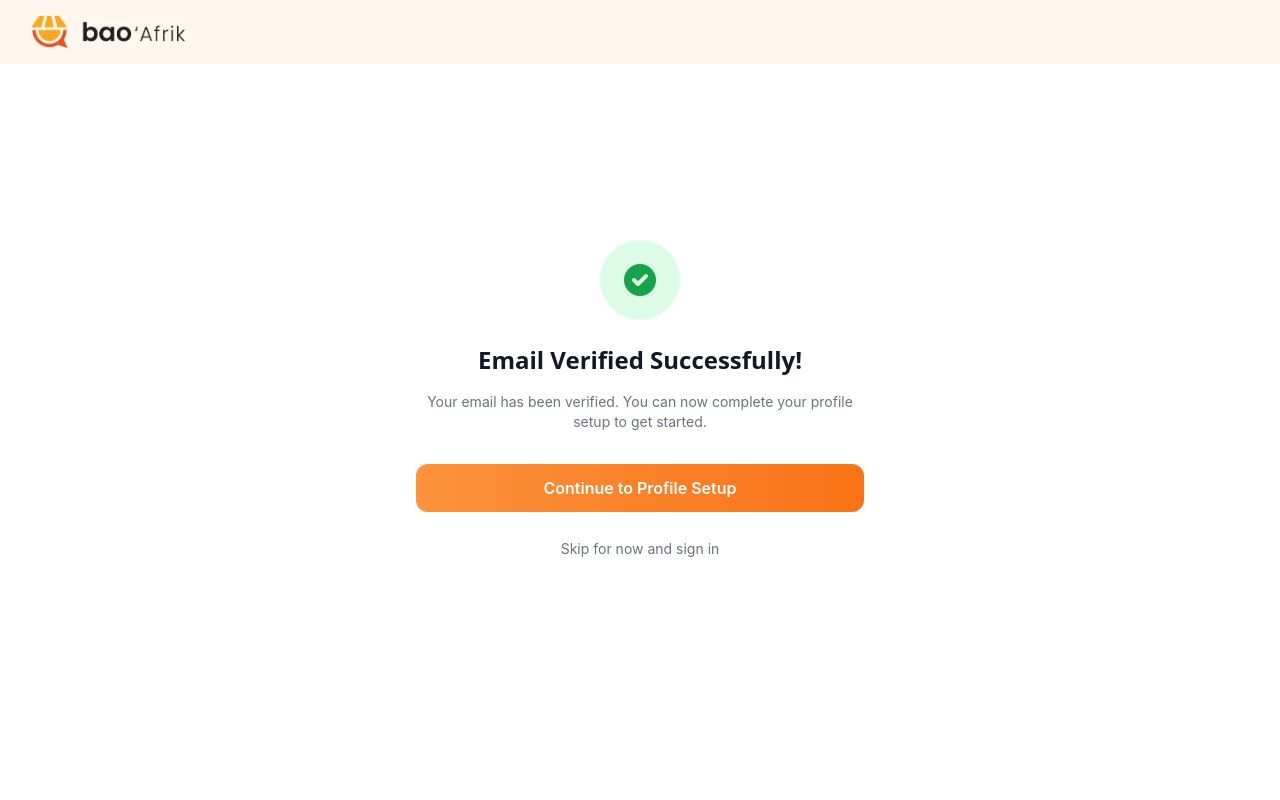
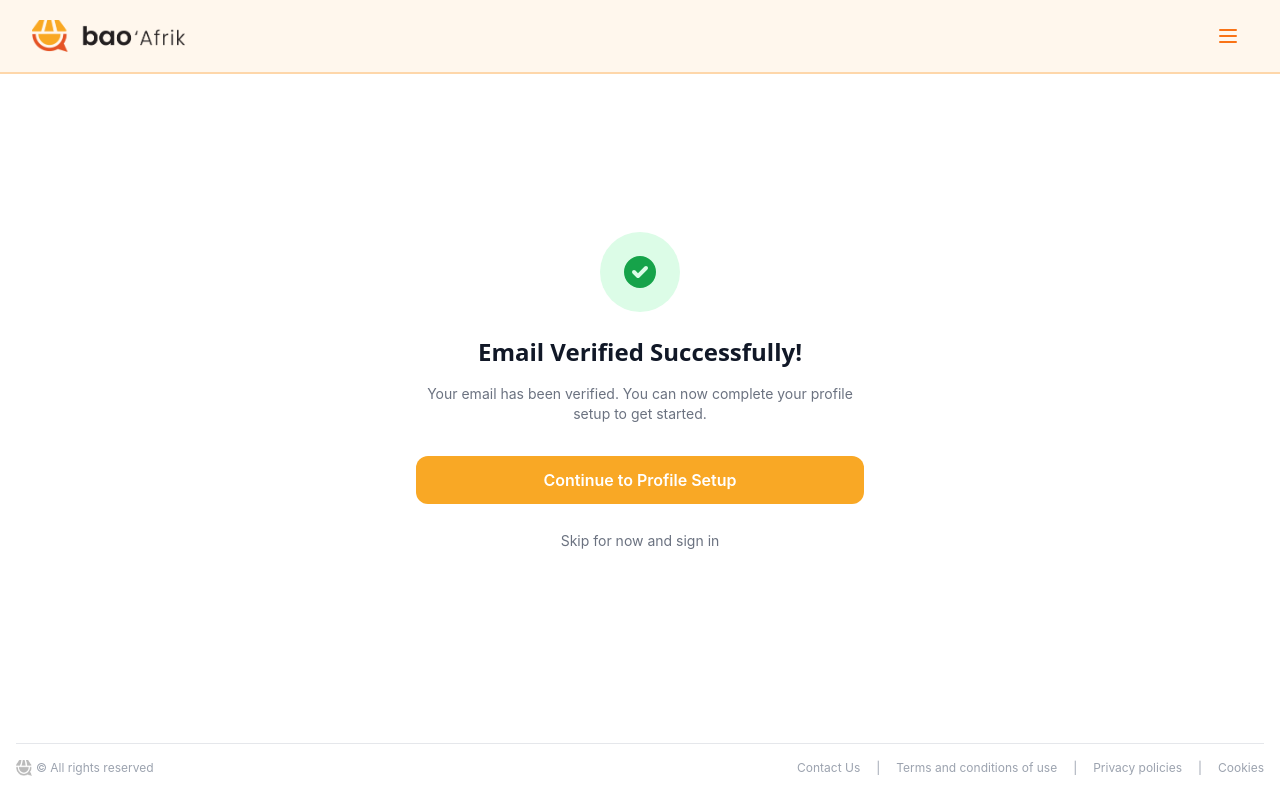
Before and after one commit to Bao-Technologies-and-Travels/BaoAfrik, a React (Create React App) app: page /email-verification-success in a window 1280 px wide. Built offline with nearby package versions, Linux system fonts and the light colour scheme; the HTML template or start-up script is replaced by a standard one.

Commit message:
auth page updates

```diff
--- a/src/pages/auth/EmailVerification.tsx
+++ b/src/pages/auth/EmailVerification.tsx
@@ -4,6 +4,7 @@ import logoSmall from '../../assets/images/logos/ba-brand-icon-colored.png';
 import logoFull from '../../assets/images/logos/ba-Primary-brand-logo-colored.png';
 import LoadingSpinner from '../../components/ui/LoadingSpinner';
 import logoLarge from '../../assets/images/logos/Frame 656.png';
+import lilLogo from '../../assets/images/pre/lil.png';
 
 const EmailVerification: React.FC = () => {
   const location = useLocation();
@@ -123,16 +124,26 @@ const EmailVerification: React.FC = () => {
   };
 
   return (
-    <div className="min-h-screen bg-white flex flex-col items-center justify-center px-4 sm:px-6 lg:px-8">
-      {/* Desktop Logo - Top Left with Background */}
-      <div className="hidden lg:block absolute top-0 left-0 right-0 bg-orange-50 py-4 px-8">
+    <div className="min-h-screen bg-white flex flex-col">
+      {/* Desktop Header - Top Left with Background */}
+      <div className="hidden lg:block absolute top-0 left-0 right-0 bg-orange-50 py-4 px-8 border-b-2 border-orange-200">
+        <div className="flex items-center justify-between">
+          <Link to="/">
             <img
               src={logoFull}
               alt="BaoAfrik Logo"
               className="h-8 object-contain"
             />
+          </Link>
+          <button className="p-2 rounded-lg hover:bg-orange-100 transition-colors">
+            <svg className="w-6 h-6 text-orange-500" fill="none" stroke="currentColor" viewBox="0 0 24 24">
+              <path strokeLinecap="round" strokeLinejoin="round" strokeWidth={2} d="M4 6h16M4 12h16M4 18h16" />
+            </svg>
+          </button>
+        </div>
       </div>
 
+      <div className="flex-1 flex items-center justify-center px-4 sm:px-6 lg:px-8 pt-8 lg:pt-16">
         <div className="w-full max-w-md text-center">
           {/* Mobile Logo - Centered with Background */}
           <div className="lg:hidden bg-white -mx-4 px-4 py-6 mb-4 sm:mb-6">
@@ -193,7 +204,12 @@ const EmailVerification: React.FC = () => {
            <button
              type="submit"
              disabled={isLoading || verificationCode.some(digit => !digit)}
-            className="w-full bg-gradient-to-r from-orange-400 to-orange-500 hover:from-orange-500 hover:to-orange-600 disabled:from-gray-300 disabled:to-gray-400 disabled:cursor-not-allowed text-white font-semibold py-2.5 sm:py-3 px-4 rounded-xl transition-all duration-200 transform hover:scale-[1.02] disabled:hover:scale-100 text-sm sm:text-base"
+             className={`w-full disabled:cursor-not-allowed font-semibold py-2.5 sm:py-3 px-4 rounded-xl transition-all duration-200 transform hover:scale-[1.02] disabled:hover:scale-100 text-sm sm:text-base ${
+               verificationCode.every(digit => digit) && !isLoading
+                 ? 'text-white'
+                 : 'bg-gray-200 text-gray-400'
+             }`}
+             style={verificationCode.every(digit => digit) && !isLoading ? { backgroundColor: '#F9A825' } : {}}
            >
             {isLoading ? (
               <div className="flex items-center justify-center">
@@ -233,6 +249,28 @@ const EmailVerification: React.FC = () => {
         </div>
         </div>
       </div>
+
+      {/* Footer - Hidden on mobile */}
+      <div className="hidden lg:block py-6 px-4">
+        <div className="border-t border-gray-200 pt-4">
+          <div className="flex items-center justify-between text-xs text-gray-400">
+            <div className="flex items-center space-x-1">
+              <img src={lilLogo} alt="BaoAfrik" className="w-4 h-4" />
+              <span>© All rights reserved</span>
+            </div>
+            <div className="flex items-center space-x-4">
+              <Link to="/contact" className="hover:text-gray-600">Contact Us</Link>
+              <span>|</span>
+              <Link to="/terms" className="hover:text-gray-600">Terms and conditions of use</Link>
+              <span>|</span>
+              <Link to="/privacy" className="hover:text-gray-600">Privacy policies</Link>
+              <span>|</span>
+              <Link to="/cookies" className="hover:text-gray-600">Cookies</Link>
+            </div>
+          </div>
+        </div>
+      </div>
+    </div>
   );
 };
 
--- a/src/pages/auth/EmailVerificationSuccess.tsx
+++ b/src/pages/auth/EmailVerificationSuccess.tsx
@@ -3,6 +3,7 @@ import { Link, useNavigate } from 'react-router-dom';
 import logoSmall from '../../assets/images/logos/ba-brand-icon-colored.png';
 import logoFull from '../../assets/images/logos/ba-Primary-brand-logo-colored.png';
 import LoadingSpinner from '../../components/ui/LoadingSpinner';
+import lilLogo from '../../assets/images/pre/lil.png';
 
 const EmailVerificationSuccess: React.FC = () => {
   const navigate = useNavigate();
@@ -15,17 +16,26 @@ const EmailVerificationSuccess: React.FC = () => {
   };
 
   return (
-    <div className="min-h-screen bg-white flex flex-col px-4 sm:px-6 lg:px-8">
-      {/* Desktop Logo - Top Left with Background */}
-      <div className="hidden lg:block absolute top-0 left-0 right-0 bg-orange-50 py-4 px-8">
+    <div className="min-h-screen bg-white flex flex-col">
+      {/* Desktop Header - Top Left with Background */}
+      <div className="hidden lg:block absolute top-0 left-0 right-0 bg-orange-50 py-4 px-8 border-b-2 border-orange-200">
+        <div className="flex items-center justify-between">
+          <Link to="/">
             <img
               src={logoFull}
               alt="BaoAfrik Logo"
               className="h-8 object-contain"
             />
+          </Link>
+          <button className="p-2 rounded-lg hover:bg-orange-100 transition-colors">
+            <svg className="w-6 h-6 text-orange-500" fill="none" stroke="currentColor" viewBox="0 0 24 24">
+              <path strokeLinecap="round" strokeLinejoin="round" strokeWidth={2} d="M4 6h16M4 12h16M4 18h16" />
+            </svg>
+          </button>
+        </div>
       </div>
 
-      <div className="flex-1 flex items-center justify-center">
+      <div className="flex-1 flex items-center justify-center px-4 sm:px-6 lg:px-8 pt-8 lg:pt-16">
         <div className="w-full max-w-md text-center">
           {/* Mobile Logo - Centered with Background */}
           <div className="lg:hidden bg-white -mx-4 px-4 py-6 mb-6 sm:mb-8">
@@ -59,7 +69,12 @@ const EmailVerificationSuccess: React.FC = () => {
          <button
            onClick={handleContinue}
            disabled={isLoading}
-          className="w-full bg-gradient-to-r from-orange-400 to-orange-500 hover:from-orange-500 hover:to-orange-600 disabled:from-gray-300 disabled:to-gray-400 disabled:cursor-not-allowed text-white font-semibold py-2.5 sm:py-3 px-4 rounded-xl transition-all duration-200 transform hover:scale-[1.02] disabled:hover:scale-100 mb-4 sm:mb-6 text-sm sm:text-base"
+           className={`w-full disabled:cursor-not-allowed font-semibold py-2.5 sm:py-3 px-4 rounded-xl transition-all duration-200 transform hover:scale-[1.02] disabled:hover:scale-100 mb-4 sm:mb-6 text-sm sm:text-base ${
+             !isLoading
+               ? 'text-white'
+               : 'bg-gray-200 text-gray-400'
+           }`}
+           style={!isLoading ? { backgroundColor: '#F9A825' } : {}}
          >
           {isLoading ? (
             <div className="flex items-center justify-center">
@@ -77,6 +92,27 @@ const EmailVerificationSuccess: React.FC = () => {
           </Link>
         </div>
       </div>
+
+      {/* Footer - Hidden on mobile */}
+      <div className="hidden lg:block py-6 px-4">
+        <div className="border-t border-gray-200 pt-4">
+          <div className="flex items-center justify-between text-xs text-gray-400">
+            <div className="flex items-center space-x-1">
+              <img src={lilLogo} alt="BaoAfrik" className="w-4 h-4" />
+              <span>© All rights reserved</span>
+            </div>
+            <div className="flex items-center space-x-4">
+              <Link to="/contact" className="hover:text-gray-600">Contact Us</Link>
+              <span>|</span>
+              <Link to="/terms" className="hover:text-gray-600">Terms and conditions of use</Link>
+              <span>|</span>
+              <Link to="/privacy" className="hover:text-gray-600">Privacy policies</Link>
+              <span>|</span>
+              <Link to="/cookies" className="hover:text-gray-600">Cookies</Link>
+            </div>
+          </div>
+        </div>
+      </div>
     </div>
   );
 };
--- a/src/pages/auth/ProfileSetup.tsx
+++ b/src/pages/auth/ProfileSetup.tsx
@@ -1,9 +1,10 @@
 import React, { useState, useRef } from 'react';
-import { useNavigate, useLocation } from 'react-router-dom';
+import { useNavigate, useLocation, Link } from 'react-router-dom';
 import { useAuth } from '../../contexts/AuthContext';
 import logoSmall from '../../assets/images/logos/ba-brand-icon-colored.png';
 import logoFull from '../../assets/images/logos/ba-Primary-brand-logo-colored.png';
 import LoadingSpinner from '../../components/ui/LoadingSpinner';
+import lilLogo from '../../assets/images/pre/lil.png';
 
 const ProfileSetup: React.FC = () => {
   const navigate = useNavigate();
@@ -177,16 +178,26 @@ const ProfileSetup: React.FC = () => {
   };
 
   return (
-    <div className="min-h-screen bg-white flex flex-col items-center justify-center px-4 sm:px-6 lg:px-8">
-      {/* Desktop Logo - Top Left with Background */}
-      <div className="hidden lg:block absolute top-0 left-0 right-0 bg-orange-50 py-4 px-8">
+    <div className="min-h-screen bg-white flex flex-col">
+      {/* Desktop Header - Top Left with Background */}
+      <div className="hidden lg:block absolute top-0 left-0 right-0 bg-orange-50 py-4 px-8 border-b-2 border-orange-200">
+        <div className="flex items-center justify-between">
+          <Link to="/">
             <img
               src={logoFull}
               alt="BaoAfrik Logo"
               className="h-8 object-contain"
             />
+          </Link>
+          <button className="p-2 rounded-lg hover:bg-orange-100 transition-colors">
+            <svg className="w-6 h-6 text-orange-500" fill="none" stroke="currentColor" viewBox="0 0 24 24">
+              <path strokeLinecap="round" strokeLinejoin="round" strokeWidth={2} d="M4 6h16M4 12h16M4 18h16" />
+            </svg>
+          </button>
+        </div>
       </div>
 
+      <div className="flex-1 flex items-center justify-center px-4 sm:px-6 lg:px-8 pt-8 lg:pt-16">
         <div className="w-full max-w-2xl">
           {/* Mobile Logo - Centered with Background */}
           <div className="lg:hidden bg-white -mx-4 px-4 py-6 mb-8">
@@ -365,9 +376,10 @@ const ProfileSetup: React.FC = () => {
                disabled={isLoading || !isFormValid}
                className={`w-full py-3 rounded-lg font-medium transition-colors text-sm cursor-pointer ${
                  isFormValid && !isLoading
-                  ? 'bg-gradient-to-r from-orange-400 to-orange-500 hover:from-orange-500 hover:to-orange-600 text-white'
+                   ? 'text-white'
                    : 'bg-gray-200 text-gray-400 cursor-not-allowed'
                }`}
+               style={isFormValid && !isLoading ? { backgroundColor: '#F9A825' } : {}}
              >
               {isLoading ? (
                 <div className="flex items-center justify-center">
@@ -382,6 +394,28 @@ const ProfileSetup: React.FC = () => {
         </form>
         </div>
       </div>
+
+      {/* Footer - Hidden on mobile */}
+      <div className="hidden lg:block py-6 px-4">
+        <div className="border-t border-gray-200 pt-4">
+          <div className="flex items-center justify-between text-xs text-gray-400">
+            <div className="flex items-center space-x-1">
+              <img src={lilLogo} alt="BaoAfrik" className="w-4 h-4" />
+              <span>© All rights reserved</span>
+            </div>
+            <div className="flex items-center space-x-4">
+              <Link to="/contact" className="hover:text-gray-600">Contact Us</Link>
+              <span>|</span>
+              <Link to="/terms" className="hover:text-gray-600">Terms and conditions of use</Link>
+              <span>|</span>
+              <Link to="/privacy" className="hover:text-gray-600">Privacy policies</Link>
+              <span>|</span>
+              <Link to="/cookies" className="hover:text-gray-600">Cookies</Link>
+            </div>
+          </div>
+        </div>
+      </div>
+    </div>
   );
 };
 
--- a/src/pages/auth/UserPreferences.tsx
+++ b/src/pages/auth/UserPreferences.tsx
@@ -1,9 +1,10 @@
 import React, { useState } from 'react';
-import { useNavigate } from 'react-router-dom';
+import { useNavigate, Link } from 'react-router-dom';
 import { useAuth } from '../../contexts/AuthContext';
 import logoSmall from '../../assets/images/logos/ba-brand-icon-colored.png';
 import logoFull from '../../assets/images/logos/ba-Primary-brand-logo-colored.png';
 import LoadingSpinner from '../../components/ui/LoadingSpinner';
+import lilLogo from '../../assets/images/pre/lil.png';
 
 const UserPreferences: React.FC = () => {
   const navigate = useNavigate();
@@ -111,17 +112,26 @@ const UserPreferences: React.FC = () => {
     (!selectedReasons.includes('other') || (selectedReasons.includes('other') && otherDescription.trim().length >= 10));
 
   return (
-    <div className="min-h-screen bg-white flex flex-col px-4 sm:px-6 lg:px-8">
-      {/* Desktop Logo - Top Left with Background */}
-      <div className="hidden lg:block absolute top-0 left-0 right-0 bg-orange-50 py-4 px-8">
+    <div className="min-h-screen bg-white flex flex-col">
+      {/* Desktop Header - Top Left with Background */}
+      <div className="hidden lg:block absolute top-0 left-0 right-0 bg-orange-50 py-4 px-8 border-b-2 border-orange-200">
+        <div className="flex items-center justify-between">
+          <Link to="/">
             <img
               src={logoFull}
               alt="BaoAfrik Logo"
               className="h-8 object-contain"
             />
+          </Link>
+          <button className="p-2 rounded-lg hover:bg-orange-100 transition-colors">
+            <svg className="w-6 h-6 text-orange-500" fill="none" stroke="currentColor" viewBox="0 0 24 24">
+              <path strokeLinecap="round" strokeLinejoin="round" strokeWidth={2} d="M4 6h16M4 12h16M4 18h16" />
+            </svg>
+          </button>
+        </div>
       </div>
 
-      <div className="flex-1 flex items-center justify-center">
+      <div className="flex-1 flex items-center justify-center px-4 sm:px-6 lg:px-8 pt-8 lg:pt-16">
         <div className="w-full max-w-2xl">
           {/* Mobile Logo - Centered with Background */}
           <div className="lg:hidden bg-white -mx-4 px-4 py-6 mb-8">
@@ -267,9 +277,10 @@ const UserPreferences: React.FC = () => {
                disabled={isLoading || !isFormValid}
                className={`w-full font-medium py-3 sm:py-4 px-6 rounded-xl transition-colors duration-200 text-sm sm:text-base ${
                  isFormValid && !isLoading
-                  ? 'bg-gradient-to-r from-orange-400 to-orange-500 hover:from-orange-500 hover:to-orange-600 text-white'
+                   ? 'text-white'
                    : 'bg-gray-200 text-gray-400 cursor-not-allowed'
                }`}
+               style={isFormValid && !isLoading ? { backgroundColor: '#F9A825' } : {}}
              >
               {isLoading ? (
                 <div className="flex items-center justify-center">
@@ -284,6 +295,27 @@ const UserPreferences: React.FC = () => {
         </form>
         </div>
       </div>
+
+      {/* Footer - Hidden on mobile */}
+      <div className="hidden lg:block py-6 px-4">
+        <div className="border-t border-gray-200 pt-4">
+          <div className="flex items-center justify-between text-xs text-gray-400">
+            <div className="flex items-center space-x-1">
+              <img src={lilLogo} alt="BaoAfrik" className="w-4 h-4" />
+              <span>© All rights reserved</span>
+            </div>
+            <div className="flex items-center space-x-4">
+              <Link to="/contact" className="hover:text-gray-600">Contact Us</Link>
+              <span>|</span>
+              <Link to="/terms" className="hover:text-gray-600">Terms and conditions of use</Link>
+              <span>|</span>
+              <Link to="/privacy" className="hover:text-gray-600">Privacy policies</Link>
+              <span>|</span>
+              <Link to="/cookies" className="hover:text-gray-600">Cookies</Link>
+            </div>
+          </div>
+        </div>
+      </div>
     </div>
   );
 };
```
Also changed, not shown: src/pages/auth/Login.tsx (+11 -5 lines), src/pages/auth/Register.tsx (+10 -4 lines), 1 other file (tests, documents, lock files or other folders). Lines whose indentation alone changed are shown as unchanged.
